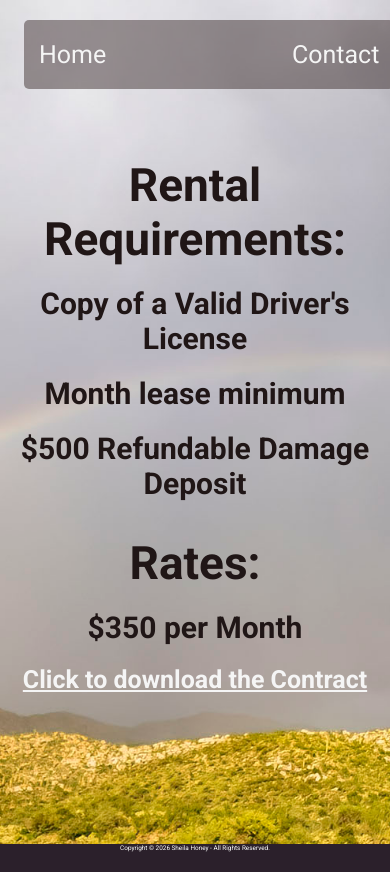
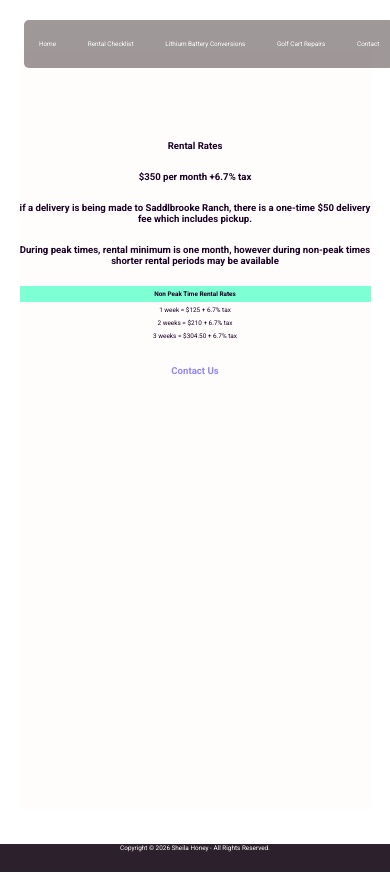
Before and after one commit to shoney1953/sbgolfcartrental, a PHP site: page /rates.php in a window 390 px wide. Run offline with PHP 8.4, Linux system fonts and the light colour scheme.

Commit message:
redesign per Ron

```diff
--- a/css/style.css
+++ b/css/style.css
@@ -7,6 +7,7 @@
   --table-thead-color: rgba(124, 132, 71, 0.5);
   --table-tr-odd: rgba(226, 220, 171, 0.5);
   --table-tr-even: rgba(169, 158, 84, 0.5);
+  --link-color3: rgba(35, 20, 240, 0.5);
   --lg: linear-gradient(
     180deg,
     rgba(226, 222, 223, 0.2),
@@ -30,14 +31,15 @@ body {
 .container-section {
   max-width: 100vw;
 
-  background-image: url("../img/background2.jpg");
+  /* background-image: url("../img/background2.jpg"); */
+  /* background-image: url("../img/DSC05234-2\ copy.jpg"); */
   height: 100vh;
-  background-repeat: no-repeat;
-  background-size: cover;
-  background-position: bottom center;
+  /* background-repeat: no-repeat;
+  background-size: contain;
+  background-position: bottom center; */
   color: #201616;
   display: flex;
-  justify-content: center;
+  justify-content: top;
   align-items: center;
   text-align: center;
   position: relative;
@@ -69,6 +71,34 @@ body {
   background-color: rgba(65, 50, 50, 0.5);
   border-radius: 5px;
   max-width: 100%;
+}
+legend {
+  align-items: center;
+  background-color: aquamarine;
+  text-align: center;
+  font-weight: bold;
+  padding: 4px 4px 4px 4px;
+  margin-bottom: 4px;
+}
+.content ol {
+  list-style-type: decimal;
+  display: list-item;
+  padding-left: 20px;
+}
+.content ol::marker {
+  display: none;
+}
+.content li {
+  display: list-item;
+  padding-bottom: 5px;
+}
+.content ul {
+  display: list-item;
+}
+.content .olindent {
+  list-style: circle;
+  display: list-item;
+  padding-left: 50px;
 }
 .nav .container ul {
   display: flex;
@@ -146,13 +176,14 @@ body {
   height: 90%;
   margin-right: 5%;
   margin-left: 5%;
-  margin-bottom: 20px;
+  margin-bottom: 5px;
   margin-top: 20px;
-  text-align: center;
+  padding-top: 70px;
+  text-align: top;
   overflow-x: auto;
   color: rgb(28, 1, 39);
-  align-items: center;
-  justify-content: center;
+  align-items: top;
+  justify-content: top;
   background-color: rgba(252, 237, 237, 0.2);
 }
 .content h1,
@@ -177,7 +208,7 @@ body {
 }
 .container h1 {
   font-size: 46px;
-  margin: 2% 0 20px;
+  /* margin: 40px 0 20px; */
   font-weight: bold;
 }
 .container h3 {
@@ -192,6 +223,12 @@ body {
   color: whitesmoke;
   font-size: 25px;
   margin: 2% 0 20px;
+}
+.ownerpic {
+  /* width: 30%;
+  height: 30%; */
+  /* width: 40%; */
+  height: 70%;
 }
 .footer-section {
   background-color: rgb(43, 32, 43);
@@ -279,7 +316,7 @@ h4 {
   max-width: 100%;
   /* background-color: blanchedalmond; */
   background-color: white;
-  padding: 2px 2px;
+  padding: 4px 4px;
   align-content: center;
   border: 2px solid rgba(33, 32, 32, 1);
   box-shadow: 0 2px 4px rgba(0, 0, 0, 0.5);
@@ -448,6 +485,22 @@ button:active {
   margin-bottom: 5px;
   cursor: pointer;
 }
+
+.rotate-270 {
+  -webkit-transform: rotate(270deg);
+  -ms-transform: rotate(270deg);
+  transform: rotate(270deg);
+}
+.rotate-180 {
+  -webkit-transform: rotate(180deg);
+  -ms-transform: rotate(180deg);
+  transform: rotate(180deg);
+}
+.rotate-90 {
+  -webkit-transform: rotate(90deg);
+  -ms-transform: rotate(90deg);
+  transform: rotate(90deg);
+}
 @media screen and (max-width: 1280px) {
   body {
     font-size: 90%;
@@ -463,6 +516,9 @@ button:active {
     margin-bottom: 10px;
     justify-content: left;
     padding: 4px;
+  }
+  .ownerpic {
+    height: 50%;
   }
 }
 @media screen and (max-width: 800px) {
@@ -480,6 +536,16 @@ button:active {
     margin-bottom: 10px;
     justify-content: left;
     padding: 4px;
+  }
+  .nav a {
+    text-decoration: none;
+    color: #fff;
+    padding: 7px 15px;
+    transition: all 0.3s ease-in-out;
+    font-size: 1em;
+  }
+  .content .olindent {
+    padding-left: 20px;
   }
 }
 @media screen and (max-width: 500px) {
--- a/rates.php
+++ b/rates.php
@@ -19,26 +19,33 @@ session_start();
     <div class="container">
         <ul>
         <li><a href="index.php">Home</a></li>
+
+        <li><a href="checklist.php">Rental Checklist</a></li>
+        <li><a href="conversions.php">Lithium Battery Conversions</a></li>
+        <li><a href="repairs.php">Golf Cart Repairs</a></li>
         <li><a href="contact.php">Contact</a></li>
 
         </ul>
     </div>
 </nav>
 
-        <div class="container">
 
-            <h1>Rental Requirements:</h1>
+        <div class="content">
+            <h1>Rental Rates</h1>
 
-            <h3>Copy of a Valid Driver's License</h3>
-            <h3>Month lease minimum</h3>
-            <h3>$500 Refundable Damage Deposit</h3>
-            <br>
-            <h1>Rates:</h1>
+            <h3>$350 per month +6.7% tax</h3>
+            <h3> if a delivery is being made to Saddlbrooke Ranch, there is a one-time $50 delivery fee which includes pickup.<h3>
 
-            <h3>$350 per Month</h3>
-            <h2><a href='img/ContractSept2025.pdf' target='_blank'>
-            Click to download the Contract</a></h2>
+            <h3>During peak times, rental minimum is one month, however during non-peak times shorter rental periods may be available</h3>
+            <legend>Non Peak Time Rental Rates</legend>
+            <ul>
+            <li>1 week  = $125 + 6.7% tax</li>
+            <li>2 weeks = $210 + 6.7% tax</li>
+            <li>3 weeks = $304.50 + 6.7% tax</li>
+            </ul>
 
+
+  <h3><a href="contact.php">Contact Us</a></h3>
 
 </div>
 
--- a/servicePage.php
+++ b/servicePage.php
@@ -40,7 +40,9 @@
       </div>
 
   </div>
-
+      <div class="cartCard">
+       <img  class="cartImage" src="img/Battery1.jpg" alt="Service example 1">
+      </div>
 </div>
 <?php
   require 'footer.php';
```
Also changed, not shown: checklist.php (added, +89 -0 lines), contact.php (+26 -13 lines), conversions.php (added, +101 -0 lines), index.php (+9 -11 lines), repairs.php (added, +62 -0 lines), .cpanel.yml, img/20260108_123542.jpg (added), img/DSC05234-2 copy.jpg (added).
